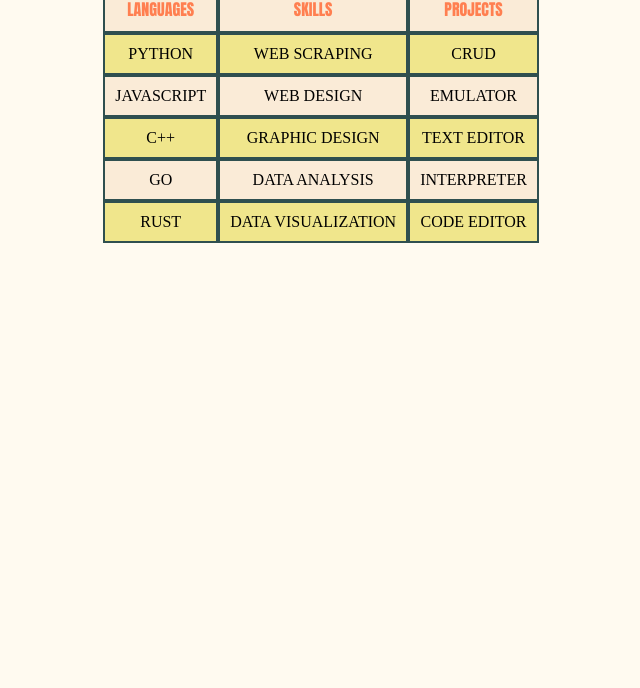
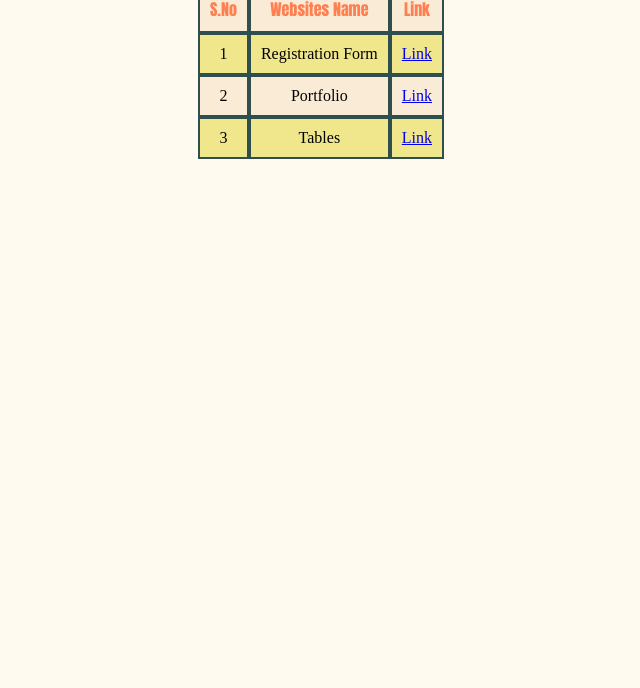
Before and after one commit to Gopal-Khadka/30-Days-30-Websites, a plain HTML site: page src/tables.html in a window 1280 px wide. Shown: the part 112-800 px from the top of the page, without its empty margins (319-959 px from the left). Drawn offline with Linux system fonts and the light colour scheme.

Commit message:
Add files via upload

```diff
--- a/src/tables.html
+++ b/src/tables.html
@@ -14,26 +14,26 @@
         <div class="table">
             <div class="table-caption"><span>Table Using CSS</span></div>
             <div class="table-row table-heading">
-                <div class="table-cell">LANGUAGES</div>
-                <div class="table-cell">SKILLS</div>
-                <div class="table-cell">PROJECTS</div>
+                <div class="table-cell">S.No</div>
+                <div class="table-cell">Websites Name</div>
+                <div class="table-cell">Link</div>
             </div>
             <div class="table-row">
-                <div class="table-cell">PYTHON</div>
-                <div class="table-cell">WEB SCRAPING</div>
-                <div class="table-cell">CRUD</div>
+                <div class="table-cell">1</div>
+                <div class="table-cell">Registration Form</div>
+                <div class="table-cell"><a href="forms.html">Link</a></div>
             </div>
             <div class="table-row">
-                <div class="table-cell">JAVASCRIPT</div>
-                <div class="table-cell">WEB DESIGN</div>
-                <div class="table-cell">EMULATOR</div>
+                <div class="table-cell">2</div>
+                <div class="table-cell">Portfolio</div>
+                <div class="table-cell"><a href="index.html">Link</a></div>
             </div>
             <div class="table-row">
-                <div class="table-cell">C++</div>
-                <div class="table-cell">GRAPHIC DESIGN</div>
-                <div class="table-cell">TEXT EDITOR</div>
+                <div class="table-cell">3</div>
+                <div class="table-cell">Tables</div>
+                <div class="table-cell"><a href="#">Link</a></div>
             </div>
-            <div class="table-row">
+            <!-- <div class="table-row">
                 <div class="table-cell">GO</div>
                 <div class="table-cell">DATA ANALYSIS</div>
                 <div class="table-cell">INTERPRETER</div>
@@ -42,7 +42,7 @@
                 <div class="table-cell">RUST</div>
                 <div class="table-cell">DATA VISUALIZATION</div>
                 <div class="table-cell">CODE EDITOR</div>
-            </div>
+            </div> -->
         </div>
     </div>
 </body>
```
Also changed, not shown: src/index.html (+5 -4 lines).
